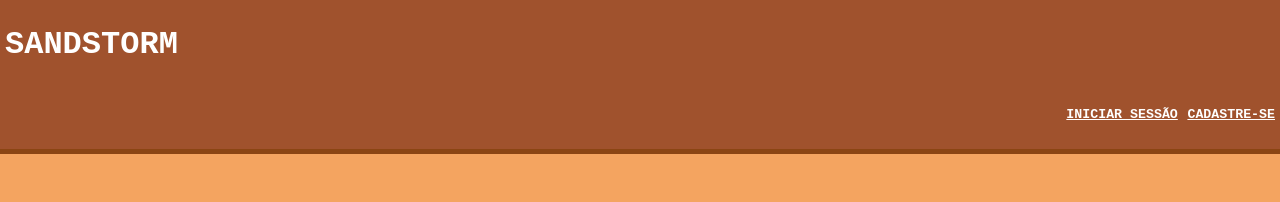
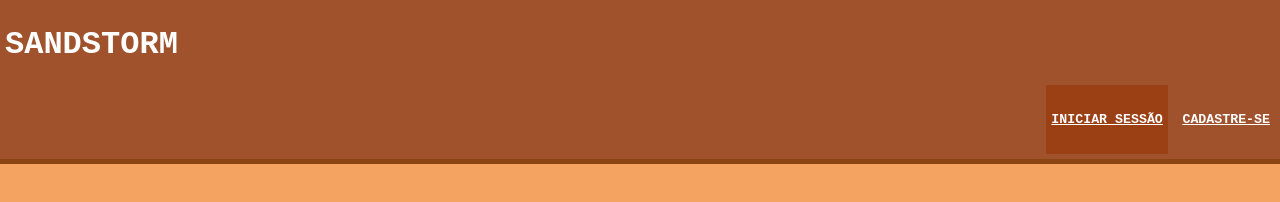
Before and after one commit to Erick-BFS/sandstorm, a plain HTML site: page index.html in a window 1280 px wide. In both pictures the pointer is over the link "INICIAR SESSÃO". Drawn offline with Linux system fonts and the light colour scheme.

Commit message:
Update styles.css

```diff
--- a/styles.css
+++ b/styles.css
@@ -25,9 +25,10 @@ body {
 
 a:link {
     color: white;
+    padding: 5px;
     display: inline-flex;
 }
 
 a:hover {
-    background-color: none;
+    background-color: rgb(155, 63, 21);
 }
```
